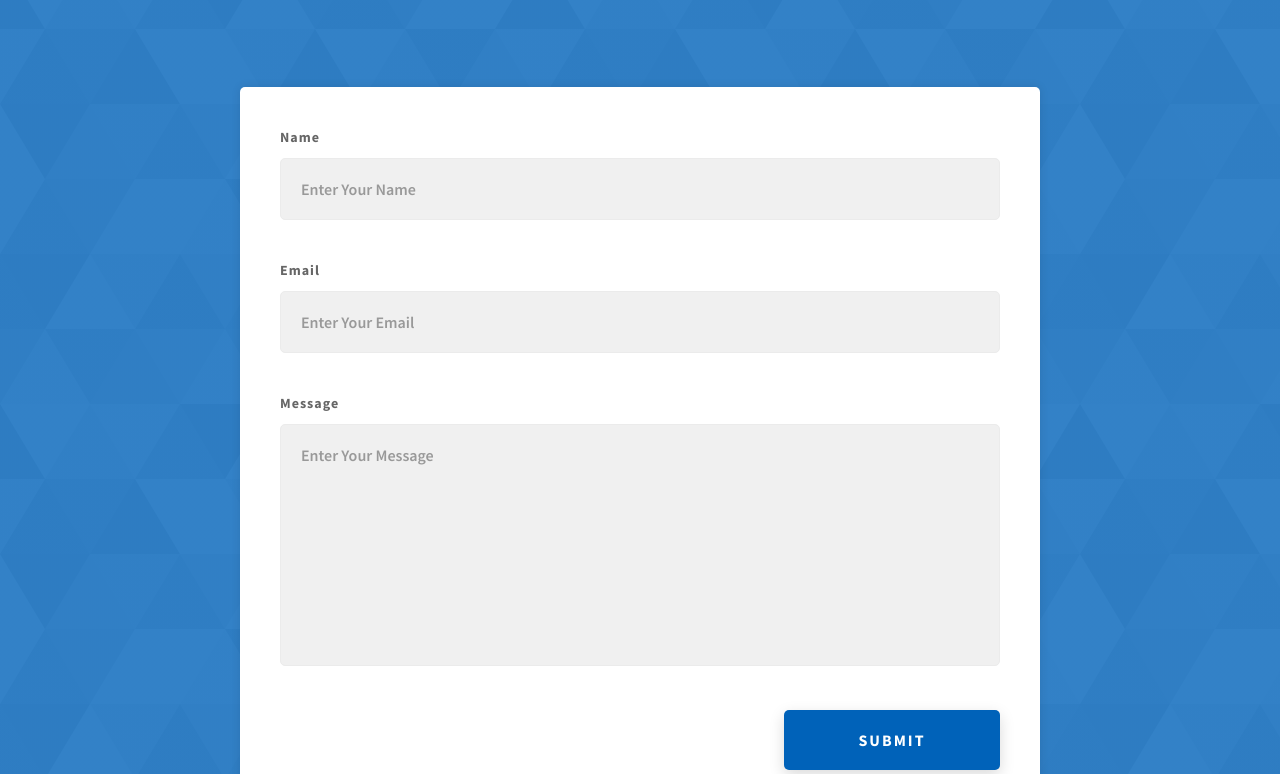
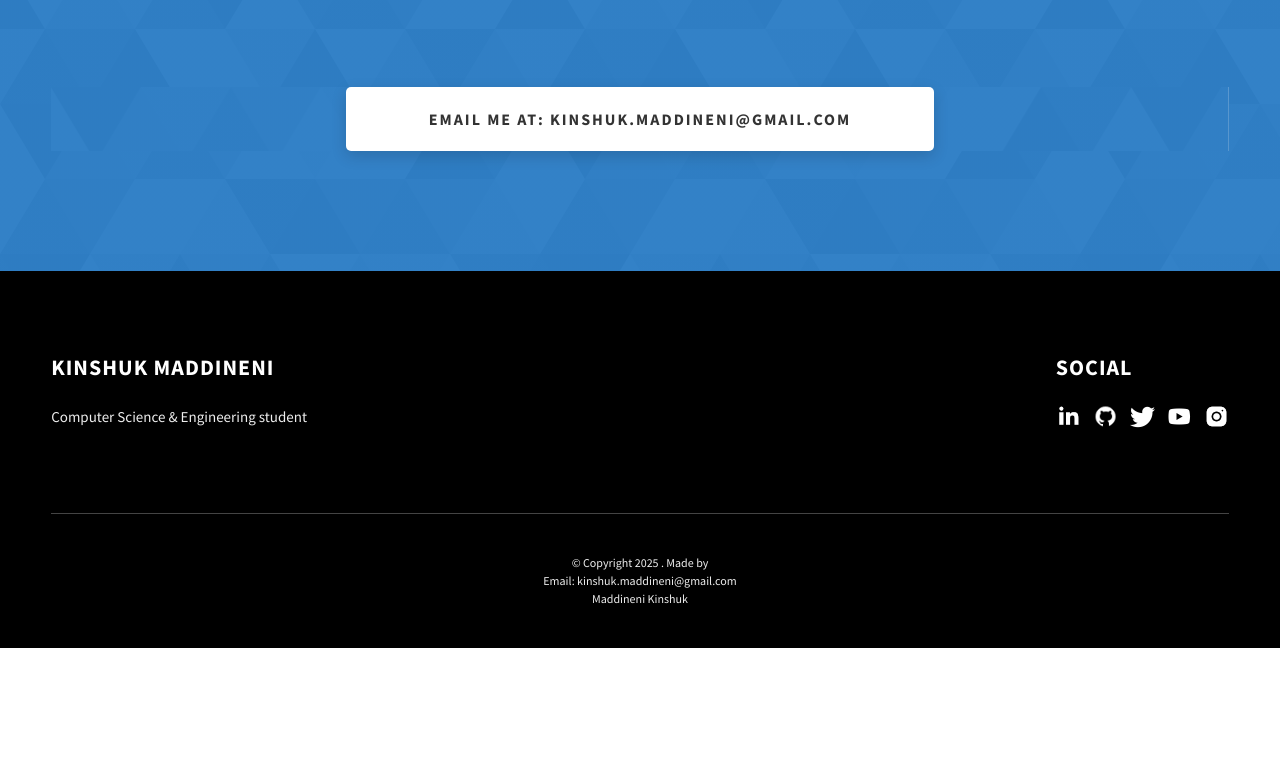
Before and after one commit to Kinshuk-8/Portfolio, a website: page index.html in a window 1280 px wide. Shown: the part 3909-4683 px from the top of the page. After the commit the page ends 4557 px from the top, so only its background shows below. Drawn offline with Linux system fonts and the light colour scheme.

Commit message:
Updated Contact Section

```diff
--- a/css/style.css
+++ b/css/style.css
@@ -329,7 +329,7 @@ textarea {
   .contact__form-container {
     box-shadow: 0 0 10px rgba(0, 0, 0, 0.1);
     background: white;
-    padding: 4rem;
+    padding: 5rem;
     margin-top: 6rem;
     max-width: 80rem;
     text-align: right;
@@ -339,69 +339,18 @@ textarea {
     @media only screen and (max-width: 37.5em) {
       .contact__form-container {
         padding: 3rem; } }
-  .contact__form-field {
-    margin-bottom: 4rem; }
-    @media only screen and (max-width: 37.5em) {
-      .contact__form-field {
-        margin-bottom: 3rem; } }
-  .contact__form-label {
-    color: #666;
-    font-size: 1.4rem;
-    letter-spacing: 1px;
-    font-weight: 700;
-    margin-bottom: 1rem;
-    display: block;
-    text-align: left; }
-  .contact__form-input {
-    color: #333;
-    padding: 2rem;
-    width: 100%;
-    border: 1px solid #ebebeb;
-    font-size: 1.6rem;
-    letter-spacing: 0px;
-    background: #f0f0f0;
-    border-radius: 5px;
-    font-weight: 600;
-    /* Code for Modern Browsers */
-    /* Code for WebKit, Blink, Edge */
-    /* Code for Internet Explorer 10-11 */
-    /* Code for Microsoft Edge */
-    /* Code for Mozilla Firefox 4 to 18 */
-    /* Code for Mozilla Firefox 19+ */ }
-    .contact__form-input::placeholder {
-      color: #999;
-      font-weight: 600;
-      font-size: 1.6rem; }
-    .contact__form-input::-webkit-input-placeholder {
-      color: #999;
-      font-weight: 600;
-      font-size: 1.6rem; }
-    .contact__form-input:-ms-input-placeholder {
-      color: #999;
-      font-weight: 600;
-      font-size: 1.6rem; }
-    .contact__form-input::-ms-input-placeholder {
-      color: #999;
-      font-weight: 600;
-      font-size: 1.6rem; }
-    .contact__form-input:-moz-placeholder {
-      opacity: 1;
-      color: #999;
-      font-weight: 600;
-      font-size: 1.6rem; }
-    .contact__form-input::-moz-placeholder {
-      opacity: 1;
-      color: #999;
-      font-weight: 600;
-      font-size: 1.6rem; }
-  .contact__btn {
-    width: 30%;
-    padding: 2rem 4rem;
-    font-size: 1.6rem; }
+.contact__btn {
+  display: block;
+  width: 50%;
+  padding: 2rem 4rem;
+  font-size: 1.6rem;
+  text-align: center;
+  margin: 0 auto;
+
     @media only screen and (max-width: 37.5em) {
       .contact__btn {
         width: 100%; } }
-
+      }
 .project-cs-hero {
   color: #fff;
   background: linear-gradient(to right, rgba(0, 98, 185, 0.8), rgba(0, 98, 185, 0.8)), url(../../assets/svg/common-bg.svg);
--- a/index.html
+++ b/index.html
@@ -231,28 +231,15 @@
           Feel free to contact me here!
         </span>
       </h2>
-      <div class="contact__form-container">
-        <form action="#" class="contact__form">
-          <div class="contact__form-field">
-            <label class="contact__form-label" for="name">Name</label>
-            <input required placeholder="Enter Your Name" type="text" class="contact__form-input" name="name"
-              id="name" />
-          </div>
-          <div class="contact__form-field">
-            <label class="contact__form-label" for="email">Email</label>
-            <input required placeholder="Enter Your Email" type="text" class="contact__form-input" name="email"
-              id="email" />
-          </div>
-          <div class="contact__form-field">
-            <label class="contact__form-label" for="message">Message</label>
-            <textarea required cols="30" rows="10" class="contact__form-input" placeholder="Enter Your Message"
-              name="message" id="message"></textarea>
-          </div>
-          <button type="submit" class="btn btn--theme contact__btn">
-            Submit
-          </button>
-        </form>
-      </div>
+      <section id="contact" class="contact section">
+
+        <div class="email-container">
+          <a href="mailto:kinshuk.maddineni@gmail.com" class="btn contact__btn">
+            <strong>Email me at:</strong> kinshuk.maddineni@gmail.com
+          </a>
+        </div>
+      </section>
+
     </div>
   </section>
   <footer class="main-footer">
```
